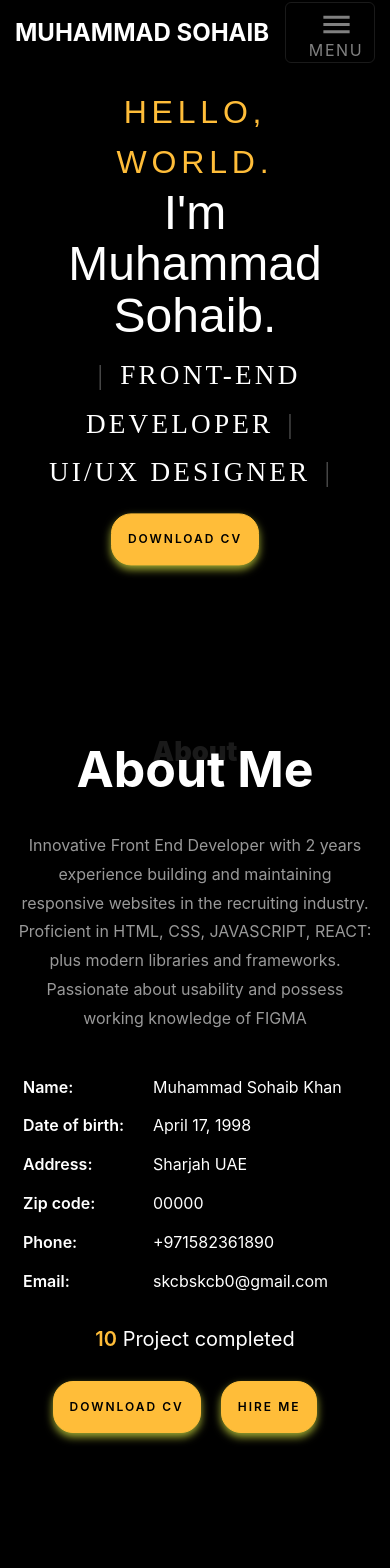
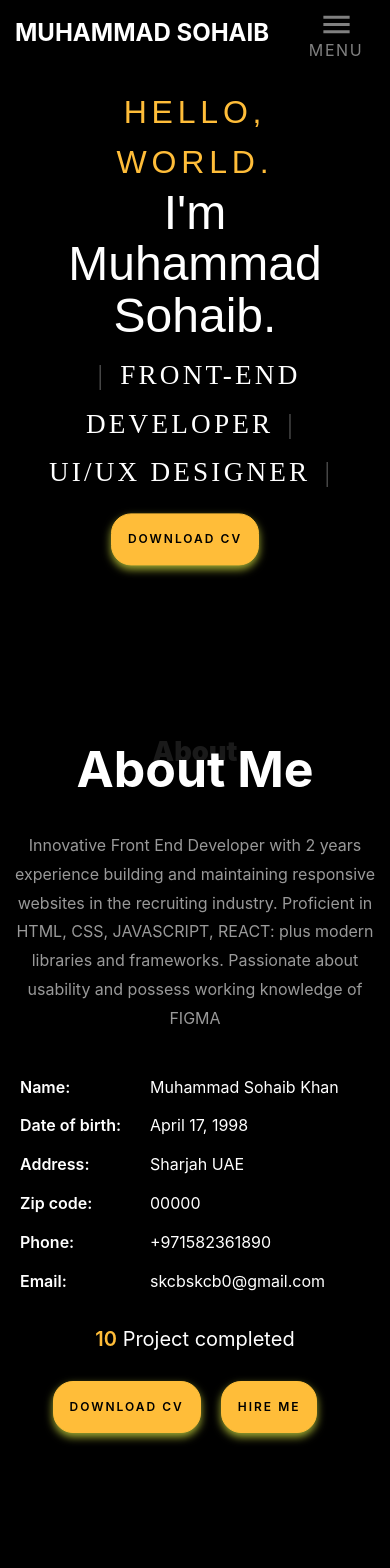
Before and after one commit to Hmmm-Code/PortFolio, a React (Create React App) app: page / in a window 390 px wide. Shown: the top 1568 px of the page. Built offline with nearby package versions, Linux system fonts and the light colour scheme.

Commit message:
optimize the screens view

```diff
--- a/src/App.css
+++ b/src/App.css
@@ -119,7 +119,6 @@ a:hover {
   }
 }
 .ftco-navbar-light {
-  position: absolute;
   top: 0;
   left: 0;
   right: 0;
@@ -142,7 +141,7 @@ a:hover {
     margin-right: 1rem;
     margin-bottom: auto;
     font-weight: 700;
-    font-size: 1.4rem;
+    font-size: 1.3rem;
     text-transform: uppercase;
     line-height: inherit;
   }
@@ -169,19 +168,19 @@ a:hover {
 }
 
 .ftco-navbar-light .navbar-toggler {
-  text-decoration: none;
-  color: rgba(255, 255, 255, 0.5) !important;
+  color: rgba(255, 255, 255, 0.5);
   padding-right: 0;
   text-transform: uppercase;
   font-size: 1rem;
   letter-spacing: 0.1em;
   box-shadow: none;
+  border: none;
+}
+.ftco-navbar-light .navbar-toggler:hover {
+  color: #ffbd39;
+  transition: 500ms;
 }
 
-.navbar-dark .navbar-toggler {
-  color: rgba(255, 255, 255, 0.5);
-  border-color: rgba(255, 255, 255, 0.1);
-}
 @media screen and (min-width: 992px) {
   .navbar-expand-lg .navbar-collapse {
     display: -webkit-box !important;
@@ -418,11 +417,6 @@ a:hover {
 }
 
 .sec-container {
-  width: 100%;
-  padding-right: 15px;
-  padding-left: 15px;
-  margin-right: auto;
-  margin-left: auto;
   max-width: 1150px;
 }
 .row {
```
